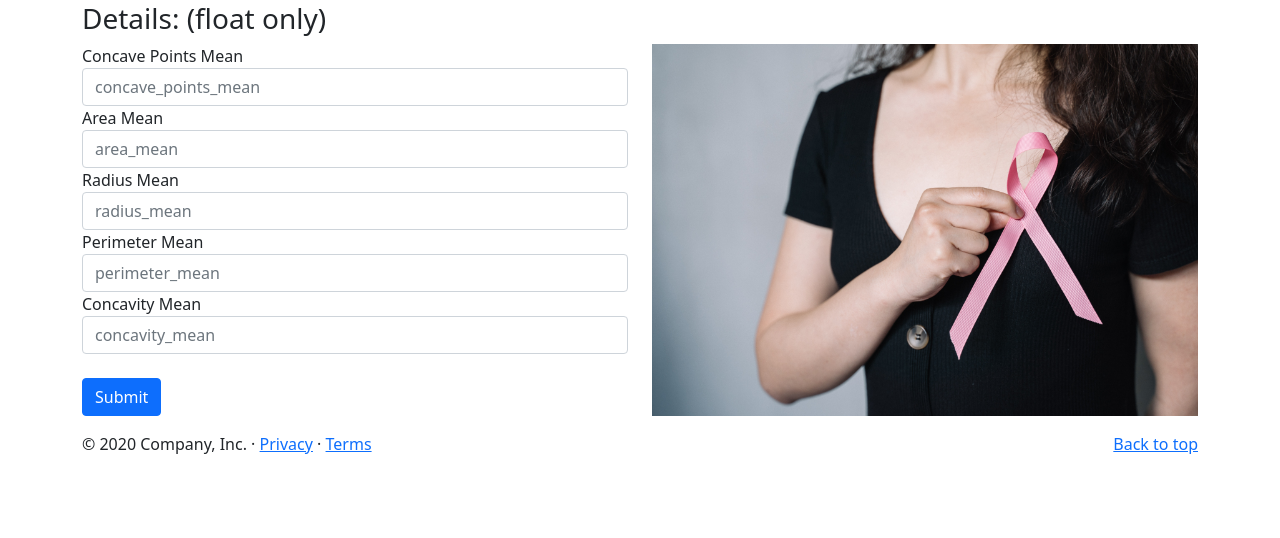
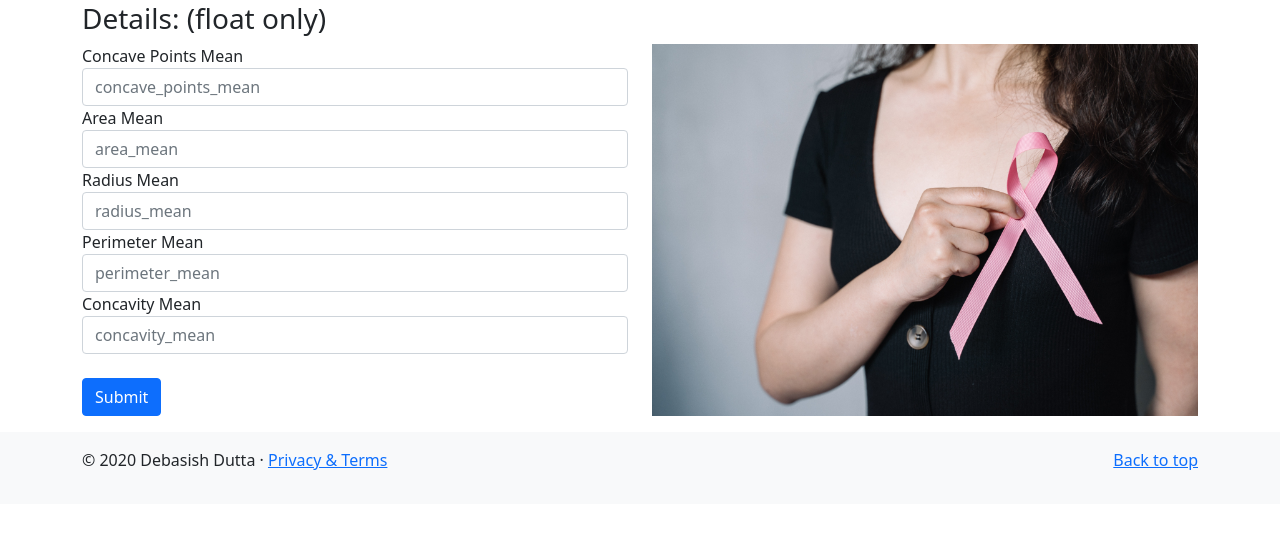
Before and after one commit to pritzGit/disease-predictor, a Flask app: page /bcancer/ in a window 1280 px wide. Shown: the part 110-648 px from the top of the page. Run offline with Flask 2, Linux system fonts and the light colour scheme; parts of the project's set-up code (start-up, migrations or seed data) failed here and were passed over.

Commit message:
added changes to footer

```diff
--- a/templates/base.html
+++ b/templates/base.html
@@ -23,11 +23,11 @@
     </div>
 </body>
 
-<footer>
+<footer class="footer mt-auto py-3 bg-light">
     <script src="{{ url_for('static', filename='js/main.js') }}" type="text/javascript"></script>
     <footer class="container">
         <p class="float-end"><a href="#">Back to top</a></p>
-        <p>&copy; 2020 Company, Inc. &middot; <a href="#">Privacy</a> &middot; <a href="#">Terms</a></p>
+        <p>&copy; 2020 Debasish Dutta &middot; <a href="/privacyterms">Privacy & Terms</a></p>
     </footer>
 </footer>
 
```
